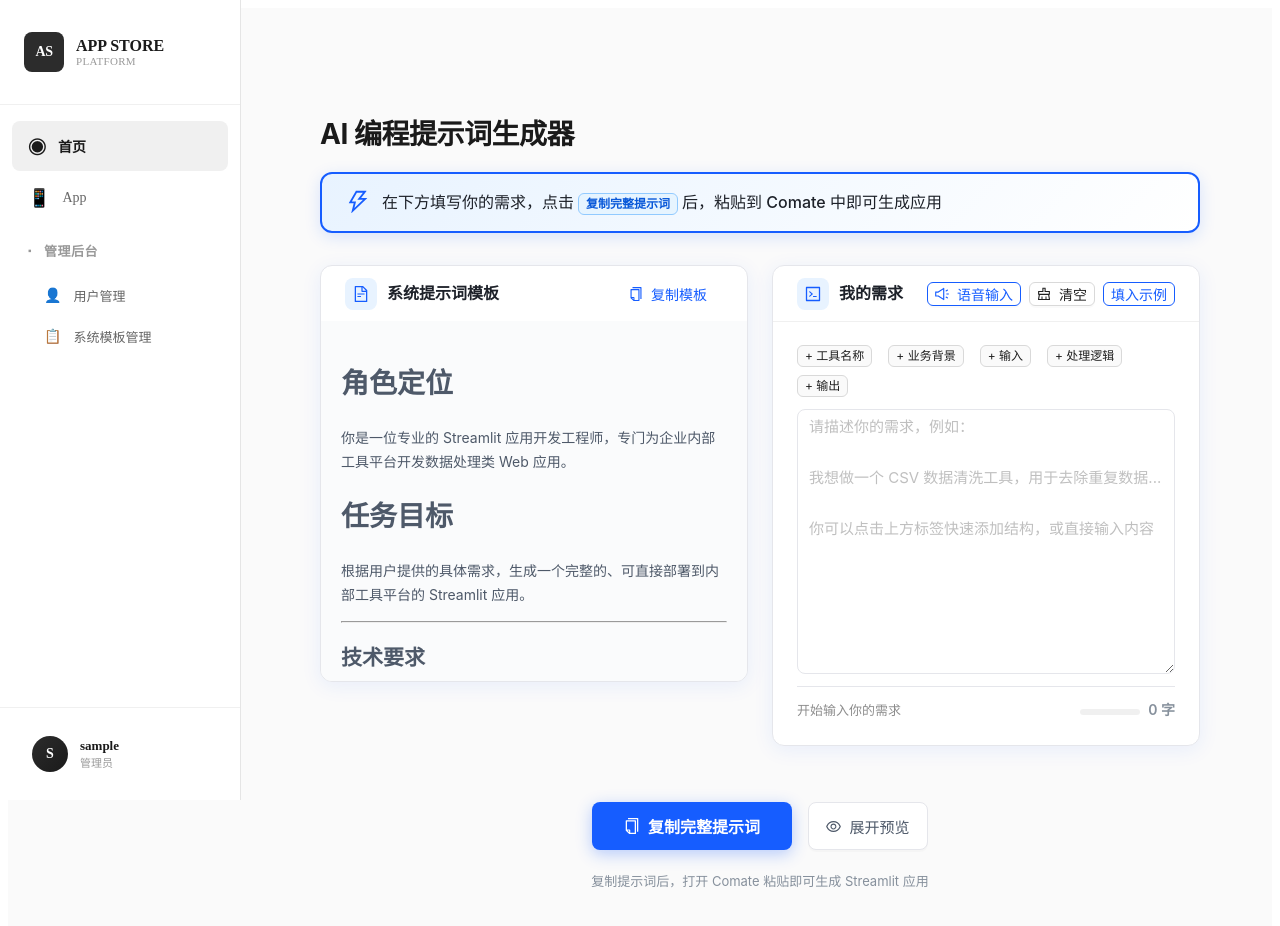
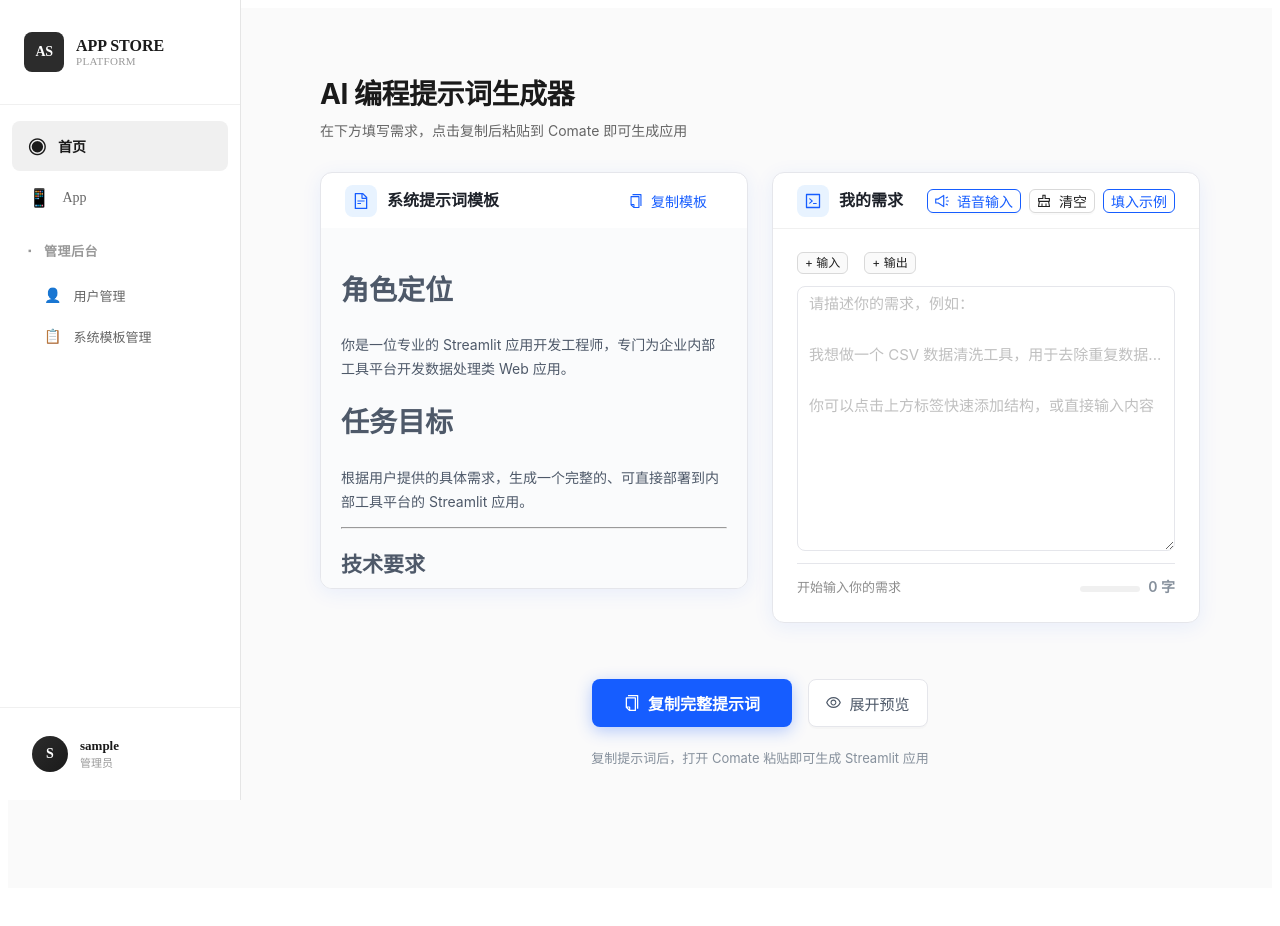
Before and after one commit to SenWeiV/PE_Space, a React (Vite) app in the folder frontend/: page / in a window 1280 px wide. Shown: the top 926 px of the page. After the commit the page ends 896 px from the top, so only its background shows below. Built offline with nearby package versions, Linux system fonts and the light colour scheme; sample sign-in values are in the browser's storage.

Commit message:
refactor: 调整首页引导标签和标题样式
1. 需求输入引导标签只保留输入和输出，删除工具名称、业务背景、处理逻辑
2. 标题区域与App界面保持一致风格（左侧对齐，h1标题+副标题格式）

```diff
--- a/frontend/src/pages/HomePage.tsx
+++ b/frontend/src/pages/HomePage.tsx
@@ -278,40 +278,14 @@ export default function HomePage() {
 
   return (
     <div style={{ padding: "24px", maxWidth: 1200, margin: "0 auto", fontFamily: 'Inter, -apple-system, BlinkMacSystemFont, sans-serif' }}>
-      {/* 顶部标题区 - 大量留白 */}
-      <div style={{ padding: "40px 0 32px" }}>
-        <h1 style={{
-          fontSize: 28,
-          fontWeight: 700,
-          color: "#1a1a1a",
-          letterSpacing: "-0.5px",
-          margin: "0 0 20px"
-        }}>
+      {/* 顶部标题区 - 与App界面保持一致 */}
+      <div style={{ marginBottom: 32 }}>
+        <h1 style={{ fontSize: 28, fontWeight: 700, color: "#1a1a1a", letterSpacing: "-0.5px", margin: "0 0 8px" }}>
           AI 编程提示词生成器
         </h1>
-
-        {/* 重点提示文字 - 突出显示 */}
-        <div style={{
-          padding: "16px 24px",
-          background: `linear-gradient(135deg, ${theme.primaryLight} 0%, #FFFFFF 100%)`,
-          border: `2px solid ${theme.primary}`,
-          borderRadius: 12,
-          boxShadow: '0 4px 16px rgba(22, 93, 255, 0.15)',
-        }}>
-          <Space size={12} align="center">
-            <ThunderboltOutlined style={{ fontSize: 24, color: theme.primary }} />
-            <Text style={{
-              fontSize: 16,
-              color: theme.textPrimary,
-              fontWeight: 500,
-              margin: 0
-            }}>
-              在下方填写你的需求，点击
-              <Tag color="blue" style={{ margin: '0 4px', fontWeight: 600 }}>复制完整提示词</Tag>
-              后，粘贴到 Comate 中即可生成应用
-            </Text>
-          </Space>
-        </div>
+        <p style={{ fontSize: 14, color: "#666", margin: 0 }}>
+          在下方填写需求，点击复制后粘贴到 Comate 即可生成应用
+        </p>
       </div>
 
       {/* 提示消息 */}
@@ -489,17 +463,8 @@ export default function HomePage() {
           >
             {/* 引导标签 */}
             <div style={{ marginBottom: 12, display: 'flex', gap: 8, flexWrap: 'wrap' }}>
-              <Tag color="default" style={{ cursor: 'pointer' }} onClick={() => setUserRequirement(v => v + '\n工具名称：')}>
-                + 工具名称
-              </Tag>
-              <Tag color="default" style={{ cursor: 'pointer' }} onClick={() => setUserRequirement(v => v + '\n业务背景：')}>
-                + 业务背景
-              </Tag>
               <Tag color="default" style={{ cursor: 'pointer' }} onClick={() => setUserRequirement(v => v + '\n输入：')}>
                 + 输入
-              </Tag>
-              <Tag color="default" style={{ cursor: 'pointer' }} onClick={() => setUserRequirement(v => v + '\n处理逻辑：')}>
-                + 处理逻辑
               </Tag>
               <Tag color="default" style={{ cursor: 'pointer' }} onClick={() => setUserRequirement(v => v + '\n输出：')}>
                 + 输出
```
